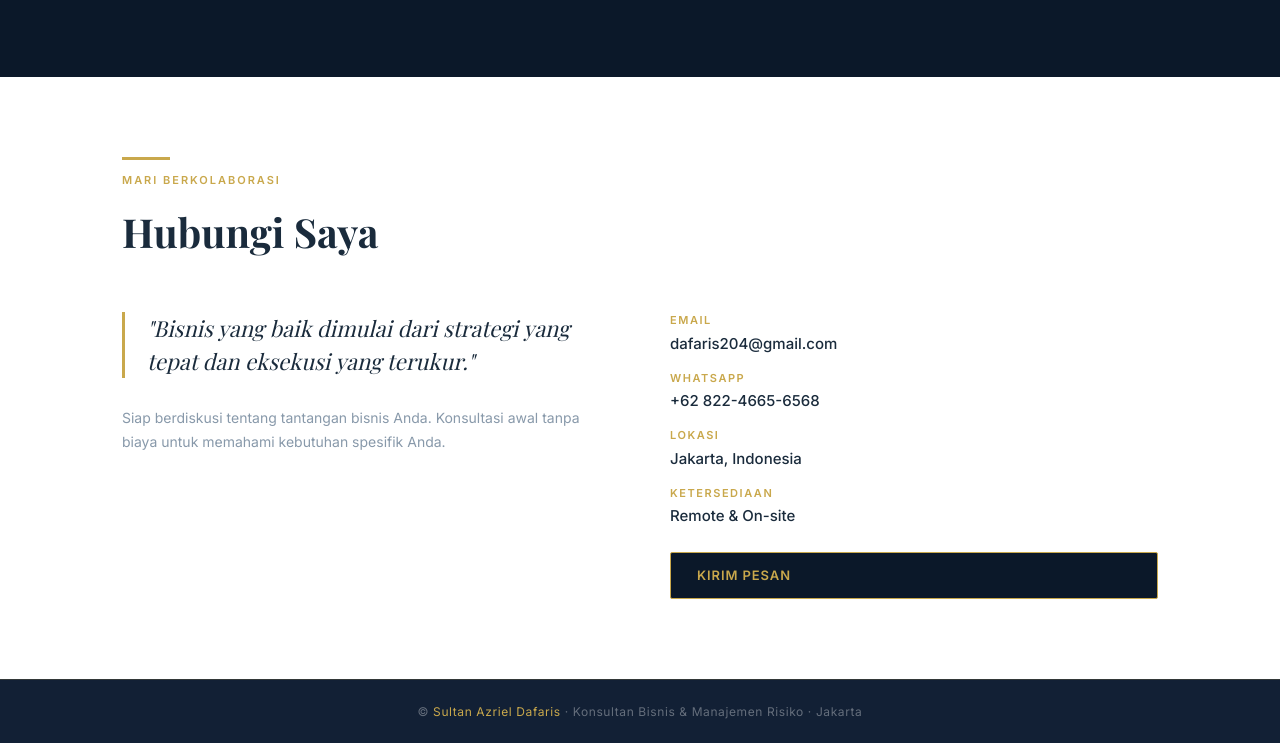
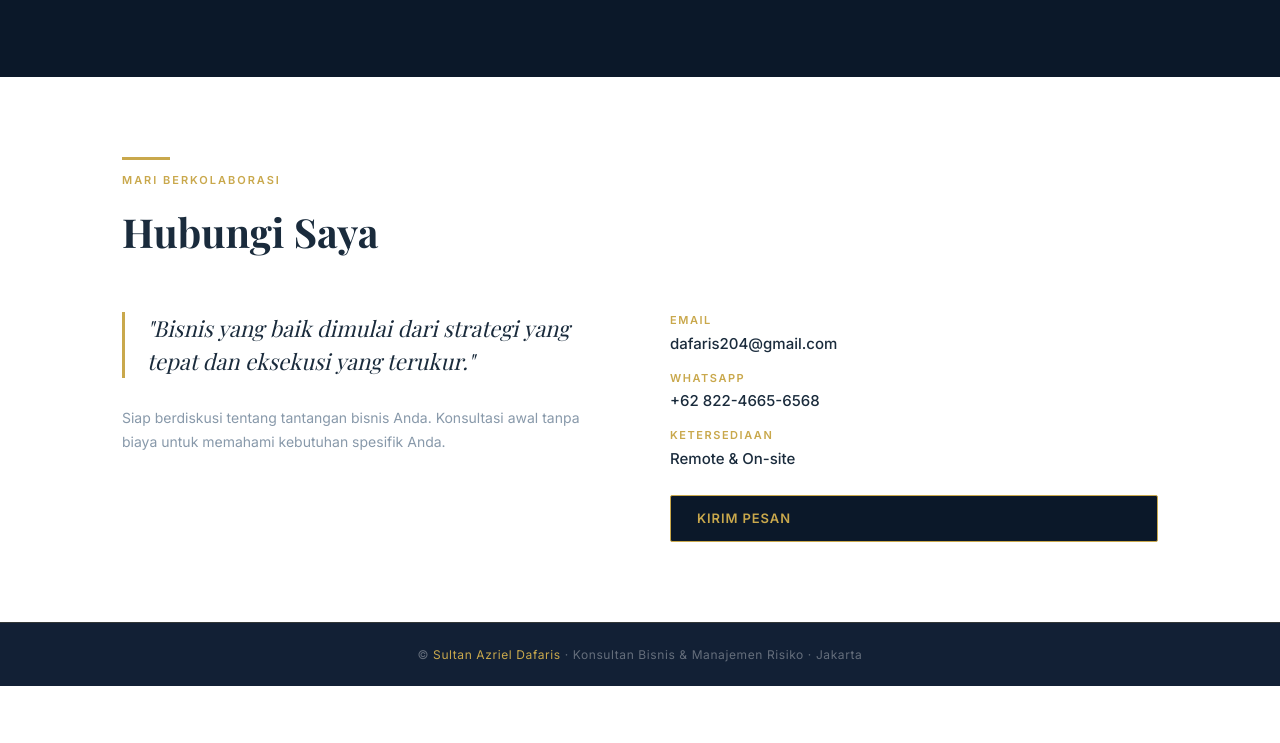
Before and after one commit to dafaris-dev/PortfolioBusiness, a plain HTML site: page index.html in a window 1280 px wide. Shown: the part 3078-3821 px from the top of the page. After the commit the page ends 3764 px from the top, so only its background shows below. Drawn offline with nearby package versions, Linux system fonts and the light colour scheme; a web font is replaced by a local one.

Commit message:
Remove lokasi from contact section
Co-Authored-By: Claude Sonnet 4.6 <noreply@anthropic.com>
Claude-Session: https://claude.ai/code/session_01QtfLKVoQ8BRqjKtfb5eDKE

```diff
--- a/index.html
+++ b/index.html
@@ -263,7 +263,6 @@ footer span{color:var(--gold)}
         <div class="kontak-info">
           <div class="kontak-row"><span class="kontak-lbl">Email</span><span class="kontak-val">dafaris204@gmail.com</span></div>
           <div class="kontak-row"><span class="kontak-lbl">WhatsApp</span><span class="kontak-val">+62 822-4665-6568</span></div>
-          <div class="kontak-row"><span class="kontak-lbl">Lokasi</span><span class="kontak-val">Jakarta, Indonesia</span></div>
           <div class="kontak-row"><span class="kontak-lbl">Ketersediaan</span><span class="kontak-val">Remote &amp; On-site</span></div>
           <a href="mailto:dafaris204@gmail.com" class="kontak-cta">Kirim Pesan</a>
         </div>
```
